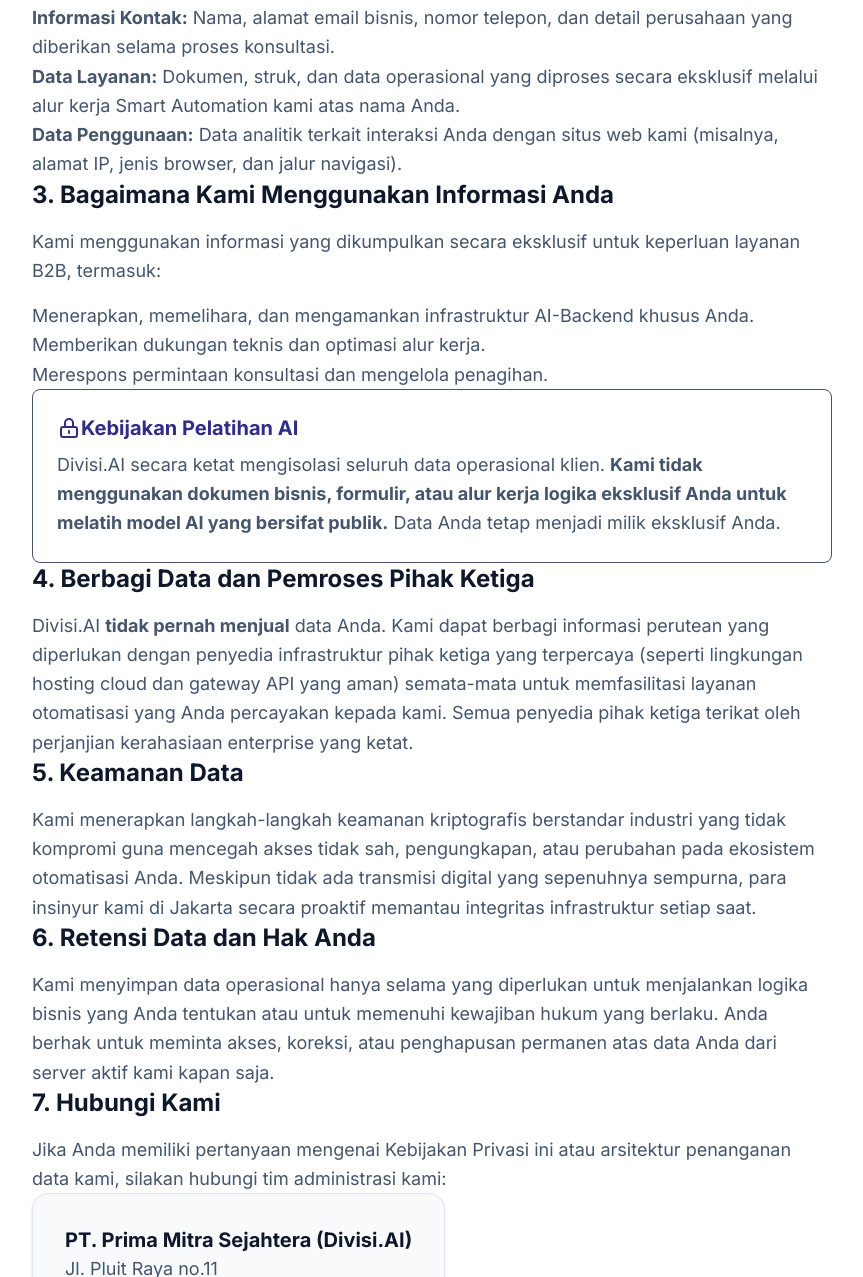
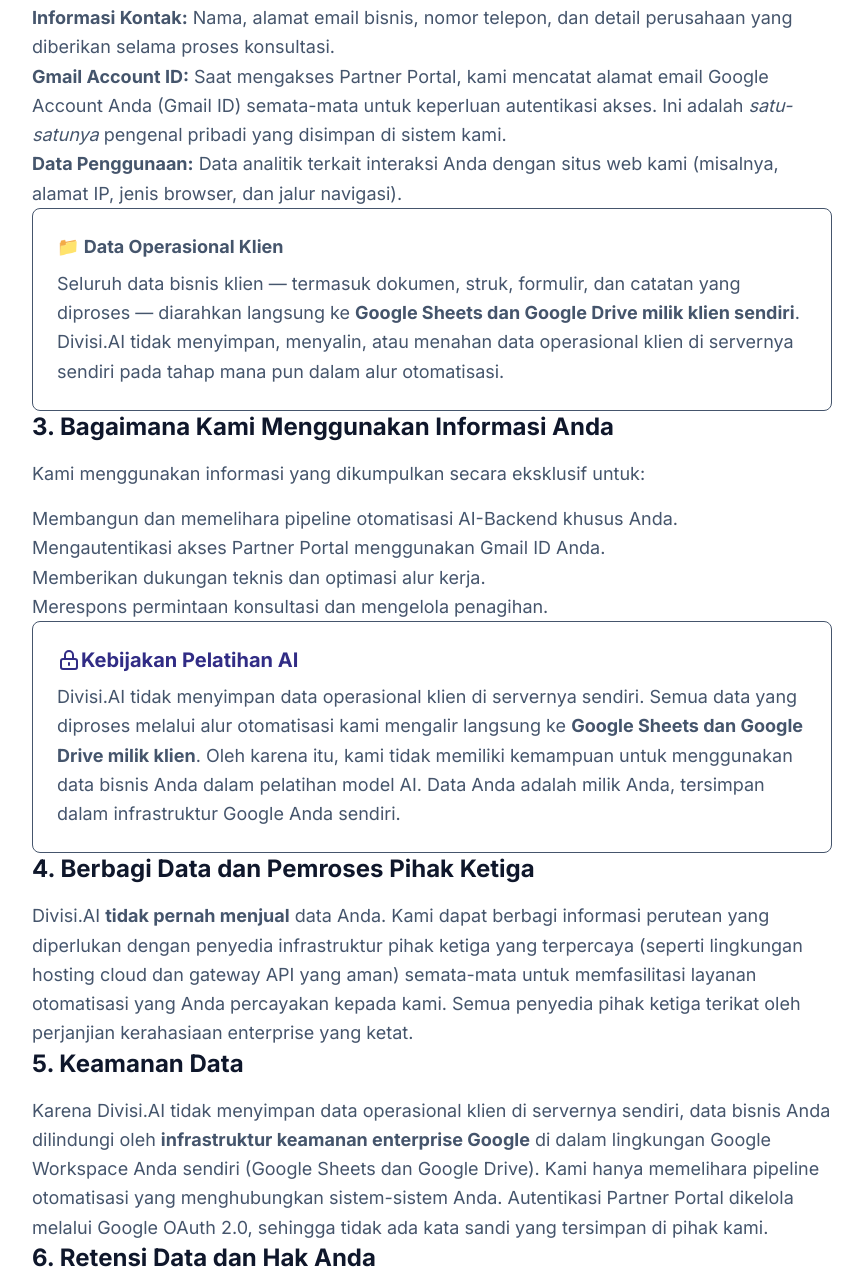
Before and after one commit to shinichi07700/divisi_ai, a website: page privacy-id.html in a window 1280 px wide. Shown: the part 411-1688 px from the top of the page, without its empty margins (208-1071 px from the left). Drawn offline with Linux system fonts and the light colour scheme.

Commit message:
Revise Privacy Policy: client data in Google Sheets/Drive only, Divisi.AI holds Gmail ID only

```diff
--- a/privacy-id.html
+++ b/privacy-id.html
@@ -163,19 +163,27 @@
                     <ul class="list-disc pl-6 space-y-2 mt-4">
                         <li><strong>Informasi Kontak:</strong> Nama, alamat email bisnis, nomor telepon, dan detail
                             perusahaan yang diberikan selama proses konsultasi.</li>
-                        <li><strong>Data Layanan:</strong> Dokumen, struk, dan data operasional yang diproses secara
-                            eksklusif melalui alur kerja Smart Automation kami atas nama Anda.</li>
+                        <li><strong>Gmail Account ID:</strong> Saat mengakses Partner Portal, kami mencatat alamat email
+                            Google Account Anda (Gmail ID) semata-mata untuk keperluan autentikasi akses. Ini adalah
+                            <em>satu-satunya</em> pengenal pribadi yang disimpan di sistem kami.</li>
                         <li><strong>Data Penggunaan:</strong> Data analitik terkait interaksi Anda dengan situs web kami
                             (misalnya, alamat IP, jenis browser, dan jalur navigasi).</li>
                     </ul>
+                    <div class="bg-emerald-50 border border-emerald-100 rounded-lg p-6 mt-6">
+                        <h4 class="font-bold text-emerald-900 text-lg">📁 Data Operasional Klien</h4>
+                        <p class="text-emerald-800 mt-2">Seluruh data bisnis klien — termasuk dokumen, struk, formulir,
+                            dan catatan yang diproses — diarahkan langsung ke <strong>Google Sheets dan Google Drive
+                                milik klien sendiri</strong>. Divisi.AI tidak menyimpan, menyalin, atau menahan data
+                            operasional klien di servernya sendiri pada tahap mana pun dalam alur otomatisasi.</p>
+                    </div>
                 </section>
 
                 <section>
                     <h2 class="text-2xl font-bold text-slate-900 mb-4">3. Bagaimana Kami Menggunakan Informasi Anda</h2>
-                    <p>Kami menggunakan informasi yang dikumpulkan secara eksklusif untuk keperluan layanan B2B,
-                        termasuk:</p>
+                    <p>Kami menggunakan informasi yang dikumpulkan secara eksklusif untuk:</p>
                     <ul class="list-disc pl-6 space-y-2 mt-4 text-slate-600">
-                        <li>Menerapkan, memelihara, dan mengamankan infrastruktur AI-Backend khusus Anda.</li>
+                        <li>Membangun dan memelihara pipeline otomatisasi AI-Backend khusus Anda.</li>
+                        <li>Mengautentikasi akses Partner Portal menggunakan Gmail ID Anda.</li>
                         <li>Memberikan dukungan teknis dan optimasi alur kerja.</li>
                         <li>Merespons permintaan konsultasi dan mengelola penagihan.</li>
                     </ul>
@@ -186,10 +194,11 @@
                                     d="M12 15v2m-6 4h12a2 2 0 002-2v-6a2 2 0 00-2-2H6a2 2 0 00-2 2v6a2 2 0 002 2zm10-10V7a4 4 0 00-8 0v4h8z">
                                 </path>
                             </svg> Kebijakan Pelatihan AI</h4>
-                        <p class="text-indigo-800 mt-2">Divisi.AI secara ketat mengisolasi seluruh data operasional
-                            klien. <strong>Kami tidak menggunakan dokumen bisnis, formulir, atau alur kerja logika
-                                eksklusif Anda untuk melatih model AI yang bersifat publik.</strong> Data Anda tetap
-                            menjadi milik eksklusif Anda.</p>
+                        <p class="text-indigo-800 mt-2">Divisi.AI tidak menyimpan data operasional klien di servernya
+                            sendiri. Semua data yang diproses melalui alur otomatisasi kami mengalir langsung ke
+                            <strong>Google Sheets dan Google Drive milik klien</strong>. Oleh karena itu, kami tidak
+                            memiliki kemampuan untuk menggunakan data bisnis Anda dalam pelatihan model AI. Data Anda
+                            adalah milik Anda, tersimpan dalam infrastruktur Google Anda sendiri.</p>
                     </div>
                 </section>
 
@@ -204,17 +213,23 @@
 
                 <section>
                     <h2 class="text-2xl font-bold text-slate-900 mb-4">5. Keamanan Data</h2>
-                    <p>Kami menerapkan langkah-langkah keamanan kriptografis berstandar industri yang tidak kompromi
-                        guna mencegah akses tidak sah, pengungkapan, atau perubahan pada ekosistem otomatisasi Anda.
-                        Meskipun tidak ada transmisi digital yang sepenuhnya sempurna, para insinyur kami di Jakarta
-                        secara proaktif memantau integritas infrastruktur setiap saat.</p>
+                    <p>Karena Divisi.AI tidak menyimpan data operasional klien di servernya sendiri, data bisnis Anda
+                        dilindungi oleh <strong>infrastruktur keamanan enterprise Google</strong> di dalam lingkungan
+                        Google Workspace Anda sendiri (Google Sheets dan Google Drive). Kami hanya memelihara pipeline
+                        otomatisasi yang menghubungkan sistem-sistem Anda. Autentikasi Partner Portal dikelola melalui
+                        Google OAuth 2.0, sehingga tidak ada kata sandi yang tersimpan di pihak kami.</p>
                 </section>
 
                 <section>
                     <h2 class="text-2xl font-bold text-slate-900 mb-4">6. Retensi Data dan Hak Anda</h2>
-                    <p>Kami menyimpan data operasional hanya selama yang diperlukan untuk menjalankan logika bisnis yang
-                        Anda tentukan atau untuk memenuhi kewajiban hukum yang berlaku. Anda berhak untuk meminta akses,
-                        koreksi, atau penghapusan permanen atas data Anda dari server aktif kami kapan saja.</p>
+                    <p>Satu-satunya data pribadi yang disimpan oleh Divisi.AI adalah <strong>Gmail Account ID</strong>
+                        Anda yang digunakan untuk akses Partner Portal. Seluruh data operasional klien berada secara
+                        eksklusif di Google Sheets dan Google Drive Anda sendiri — Divisi.AI tidak memiliki salinan di
+                        servernya dan oleh karenanya tidak ada data yang perlu dihapus dari pihak kami, selain catatan
+                        akses portal Anda.</p>
+                    <p class="mt-4">Anda dapat meminta penghapusan Gmail ID Anda dari Partner Portal kapan saja dengan
+                        menghubungi kami di <a href="mailto:info@divisi.ai"
+                            class="text-blue-600 hover:underline">info@divisi.ai</a>.</p>
                 </section>
 
                 <section>
```
Also changed, not shown: privacy.html (+57 -16 lines).
